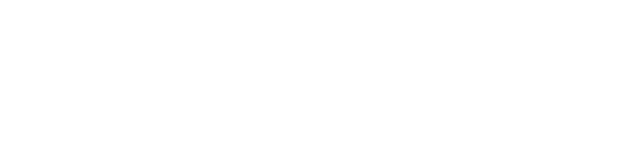
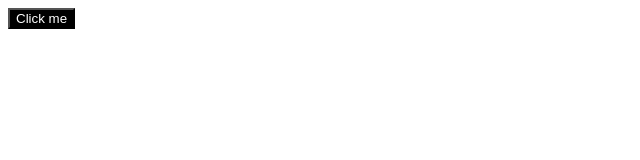
Before and after one commit to Akash-Kr-coder/volini, a plain HTML site: page index.html in a window 1280 px wide. Shown: the whole page, without its empty margins (0-640 px from the left). Drawn offline with Linux system fonts and the light colour scheme.

Commit message:
add a clickme button

```diff
--- a/index.html
+++ b/index.html
@@ -4,8 +4,9 @@
     <meta charset="UTF-8">
     <meta name="viewport" content="width=device-width, initial-scale=1.0">
     <title>Document</title>
+    <link rel="stylesheet" href="style.css">
 </head>
 <body>
-
+    <button>Click me</button>
 </body>
 </html>
--- a/style.css
+++ b/style.css
@@ -1,3 +1,11 @@
 body {
     border-color: aqua;
 }
+button {
+    background-color: black;
+    color: white;
+}
+button:hover {
+    background-color: white;
+    color: black;
+}
```
